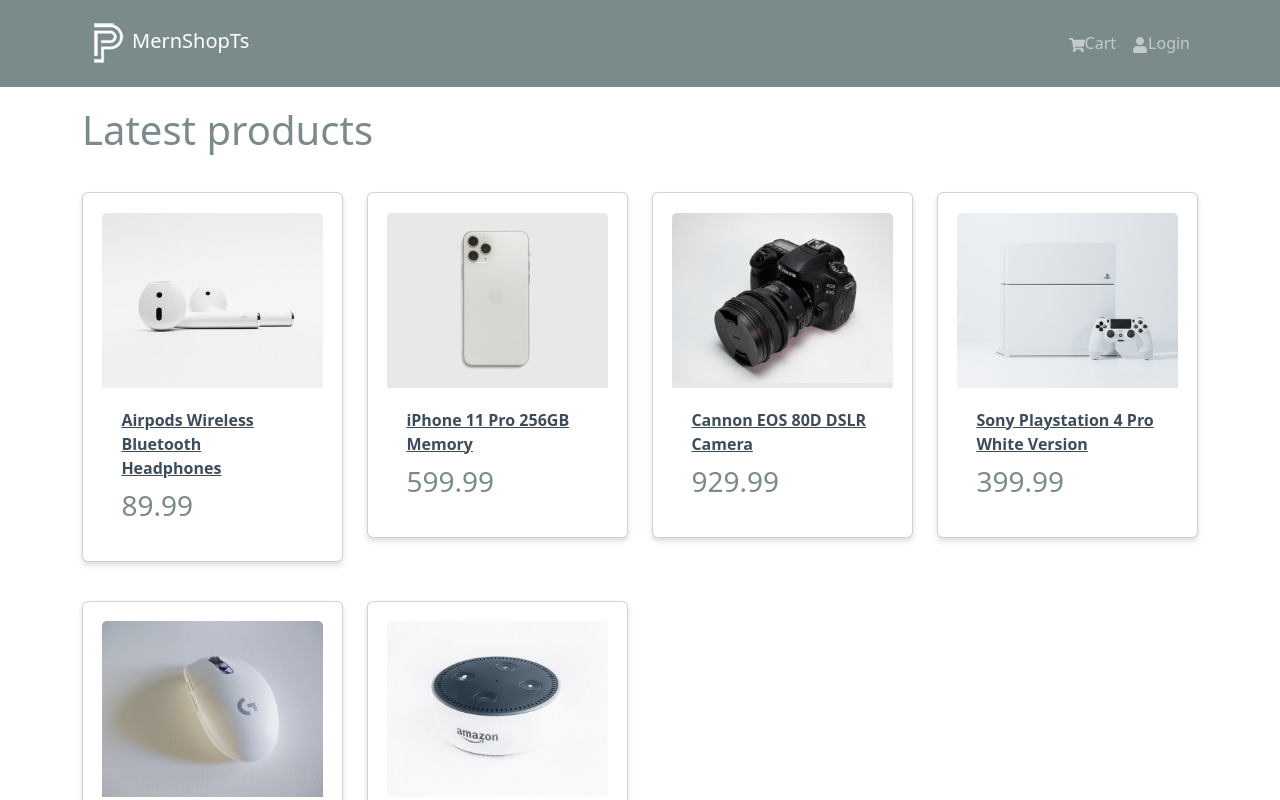
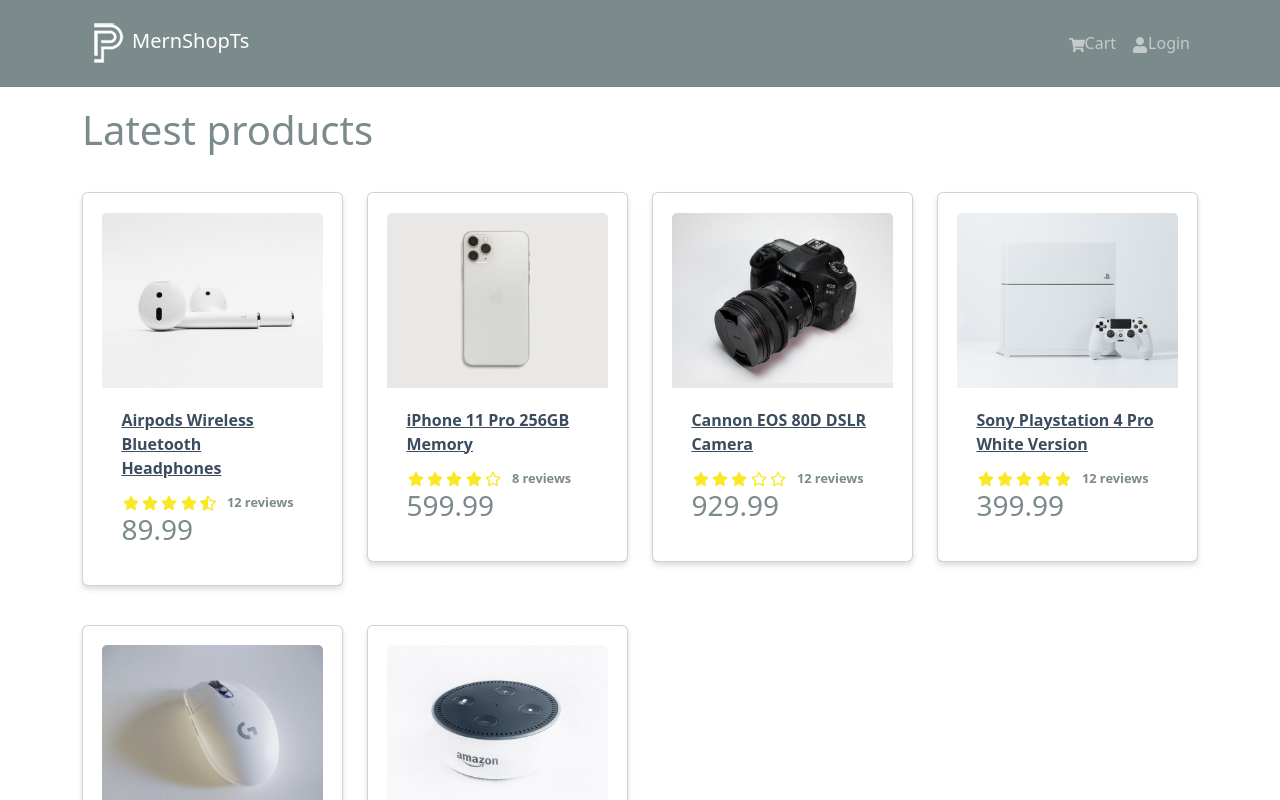
Before and after one commit to alexmisnovs/mern-shop-ts, a React (Create React App) app in the folder frontend-ts/: page / in a window 1280 px wide. Shown: the top 800 px of the page. Built offline with nearby package versions, Linux system fonts and the light colour scheme.

Commit message:
added Rating component and integrated

```diff
--- a/frontend-ts/src/components/Product.tsx
+++ b/frontend-ts/src/components/Product.tsx
@@ -1,7 +1,7 @@
-import React from "react";
 import { Card } from "react-bootstrap";
 import { IProduct } from "../models/models";
 import { Link } from "react-router-dom";
+import Rating from "./Rating";
 
 type ProductProps = {
   product: IProduct;
@@ -21,6 +21,9 @@
               <strong>{product.name}</strong>
             </Card.Title>
           </Link>
+          <Card.Text as="div">
+            <Rating value={product.rating} text={`${product.numReviews} reviews`} />
+          </Card.Text>
           <Card.Text as="h3">{product.price}</Card.Text>
         </Card.Body>
       </Card>
--- /dev/null
+++ b/frontend-ts/src/components/Rating.tsx
@@ -0,0 +1,21 @@
+import { FaStar, FaStarHalfAlt, FaRegStar } from "react-icons/fa";
+
+type RatingProps = {
+  value: number;
+  text: string;
+};
+// const HomeScreen: React.FC = () => {
+const Rating = ({ value, text }: RatingProps): JSX.Element => {
+  return (
+    <div className="rating">
+      <span>{value >= 1 ? <FaStar /> : value >= 0.5 ? <FaStarHalfAlt /> : <FaRegStar />}</span>
+      <span>{value >= 2 ? <FaStar /> : value >= 1.5 ? <FaStarHalfAlt /> : <FaRegStar />}</span>
+      <span>{value >= 3 ? <FaStar /> : value >= 2.5 ? <FaStarHalfAlt /> : <FaRegStar />}</span>
+      <span>{value >= 4 ? <FaStar /> : value >= 3.5 ? <FaStarHalfAlt /> : <FaRegStar />}</span>
+      <span>{value >= 5 ? <FaStar /> : value >= 4.5 ? <FaStarHalfAlt /> : <FaRegStar />}</span>
+      <span className="rating-text">{text && text}</span>
+    </div>
+  );
+};
+
+export default Rating;
--- a/frontend-ts/src/models/models.ts
+++ b/frontend-ts/src/models/models.ts
@@ -14,3 +14,8 @@
 export interface ServerResponse<T> {
   products: T[];
 }
+
+export interface IRating {
+  value: number;
+  text: string;
+}
```
